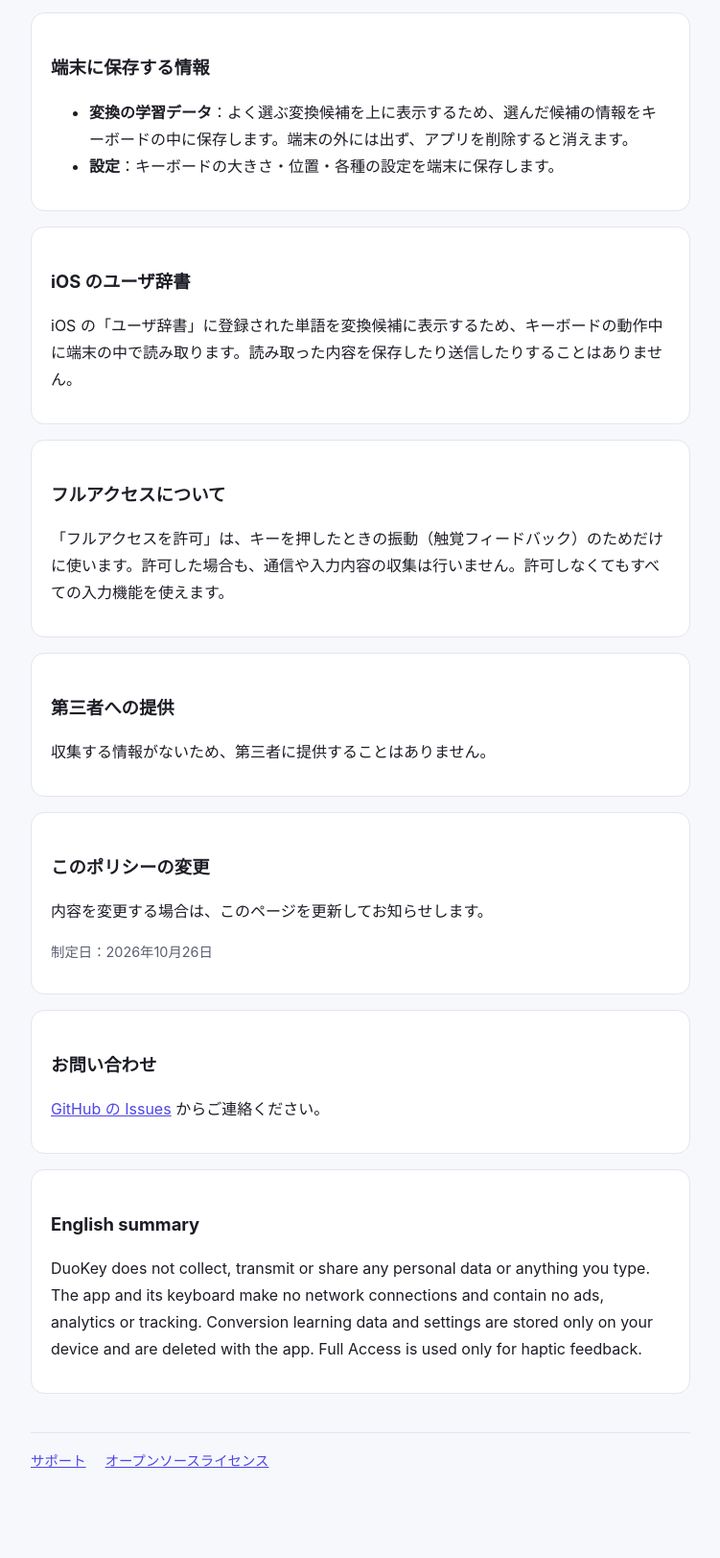
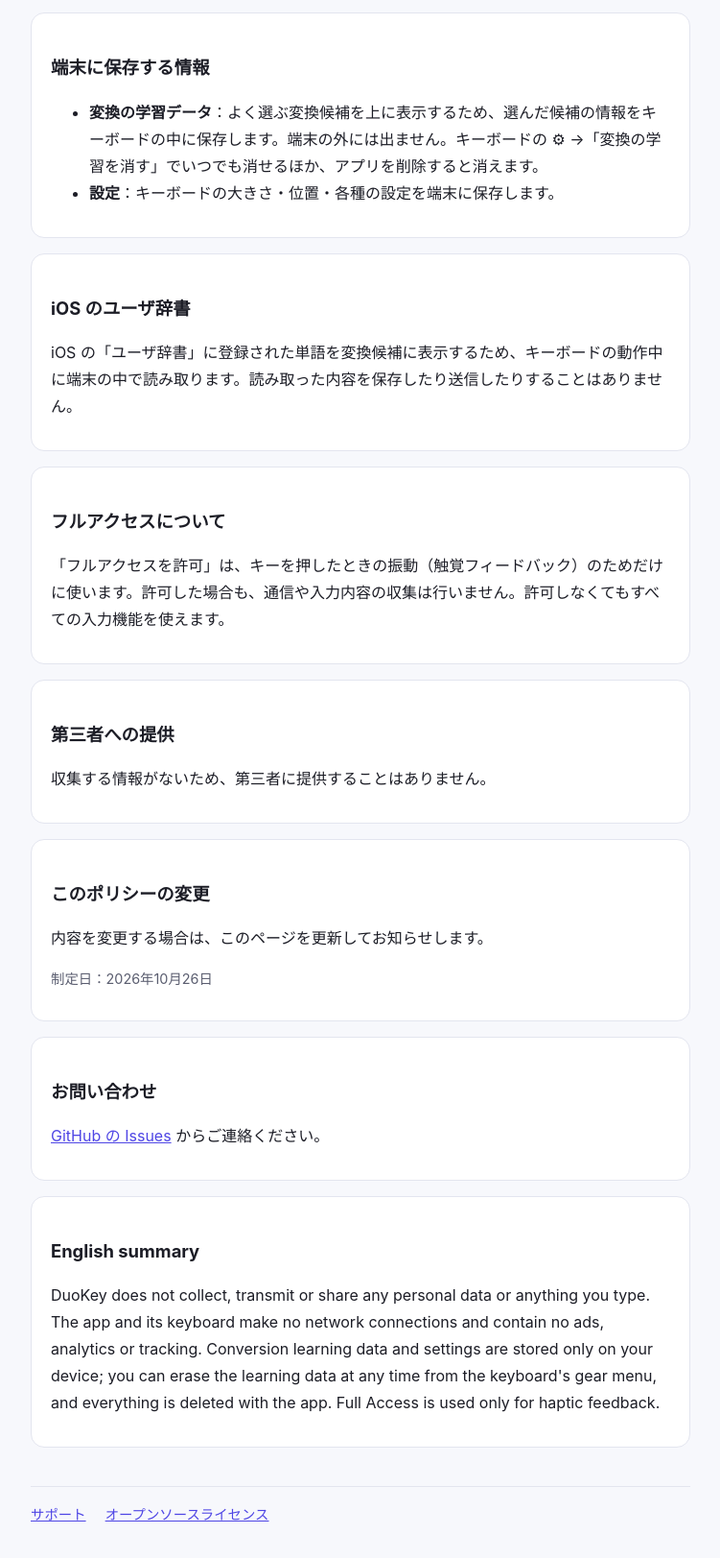
Before and after one commit to ohayou0912/duokey-support, a plain HTML site: page privacy.html in a window 1280 px wide. Shown: the part 539-2162 px from the top of the page at 96% size, without its empty margins (264-1015 px from the left). Before the commit the page ends 2138 px from the top, so only its background shows below. Drawn offline with Linux system fonts and the light colour scheme.

Commit message:
Explain how to erase the conversion learning data
Co-Authored-By: Claude Opus 5.5 <noreply@anthropic.com>

```diff
--- a/privacy.html
+++ b/privacy.html
@@ -29,7 +29,7 @@
   <section>
     <h2>端末に保存する情報</h2>
     <ul>
-      <li><strong>変換の学習データ</strong>：よく選ぶ変換候補を上に表示するため、選んだ候補の情報をキーボードの中に保存します。端末の外には出ず、アプリを削除すると消えます。</li>
+      <li><strong>変換の学習データ</strong>：よく選ぶ変換候補を上に表示するため、選んだ候補の情報をキーボードの中に保存します。端末の外には出ません。キーボードの ⚙︎ →「変換の学習を消す」でいつでも消せるほか、アプリを削除すると消えます。</li>
       <li><strong>設定</strong>：キーボードの大きさ・位置・各種の設定を端末に保存します。</li>
     </ul>
   </section>
@@ -62,7 +62,7 @@
 
   <section lang="en">
     <h2>English summary</h2>
-    <p>DuoKey does not collect, transmit or share any personal data or anything you type. The app and its keyboard make no network connections and contain no ads, analytics or tracking. Conversion learning data and settings are stored only on your device and are deleted with the app. Full Access is used only for haptic feedback.</p>
+    <p>DuoKey does not collect, transmit or share any personal data or anything you type. The app and its keyboard make no network connections and contain no ads, analytics or tracking. Conversion learning data and settings are stored only on your device; you can erase the learning data at any time from the keyboard's gear menu, and everything is deleted with the app. Full Access is used only for haptic feedback.</p>
   </section>
 
   <nav>
```
